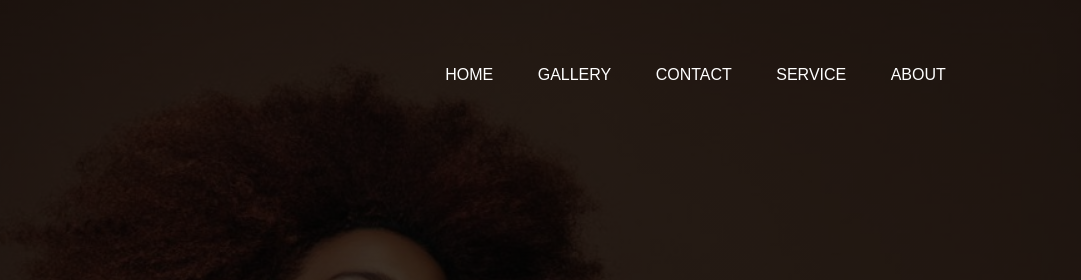
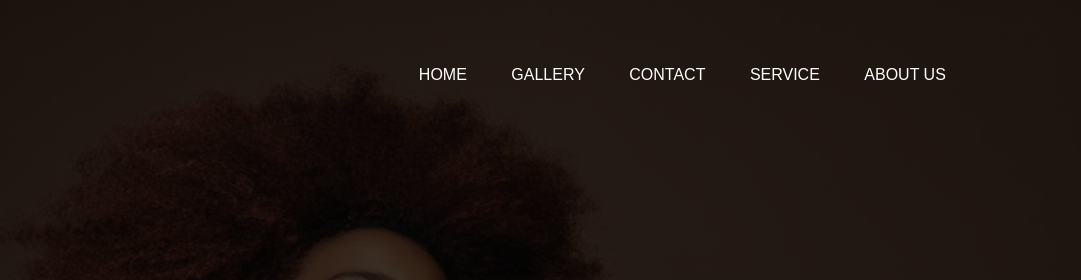
Before and after one commit to edinam10/ruzz, a plain HTML site: page index.html in a window 1280 px wide. Shown: the top 280 px of the page, 199-1280 px from the left. Drawn offline with Linux system fonts and the light colour scheme.

Commit message:
changed ABOUT to ABOUT US

```diff
--- a/index.html
+++ b/index.html
@@ -13,7 +13,7 @@
                     <li><a href="0">GALLERY</a></li>
                     <li><a href="0">CONTACT</a></li>
                     <li><a href="0">SERVICE</a></li>
-                    <li><a href="0">ABOUT</a></li>
+                    <li><a href="0">ABOUT US</a></li>
                 </ul>
             </div>
             <div class="content">
```
